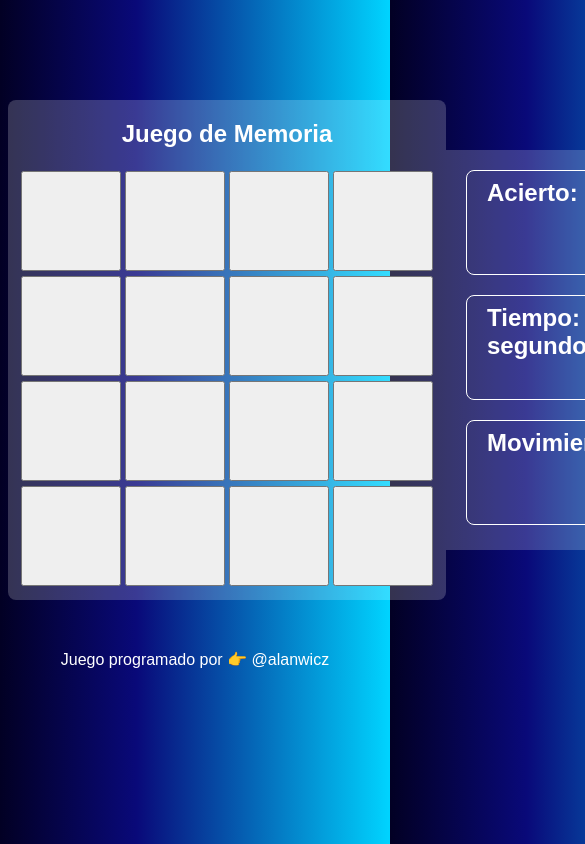
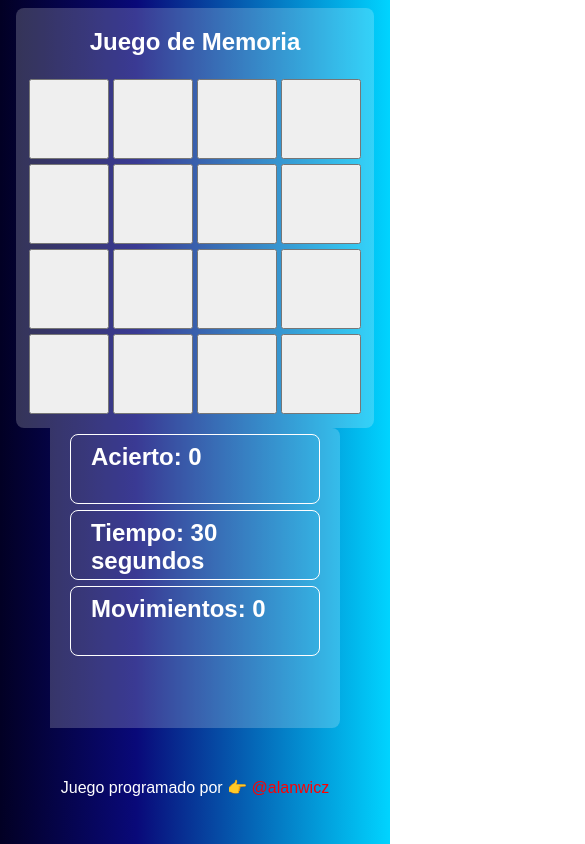
Before and after one commit to alanwicz/memoargentest, a plain HTML site: page index.html in a window 390 px wide. Shown: the top 844 px of the page, 585 px wide, since content can reach past the window. Drawn offline with Linux system fonts and the light colour scheme.

Commit message:
Ok responsive
Se ajusta responsive

```diff
--- a/style.css
+++ b/style.css
@@ -70,3 +70,58 @@ a{
 img{
     width:80%;
 }
+
+@media (max-width:768px){
+    a{
+        color:red;
+    }
+
+    main{
+        width:100%;
+        margin:0;
+        display: flex;
+        align-items: center;
+        flex-direction: column;}
+    button{
+        width:80px;
+        height: 80px;
+    }
+    .estadisticas{
+        border: 1px solid white;
+    height: 70px;
+    border-radius: 8px;
+    padding: 8px 20px;
+    box-sizing: border-box;
+    }
+
+    .section2{
+        height: 300px;
+    }
+
+    footer{
+        margin-top:50px;
+    }
+
+    #aciertos{
+
+    margin-top: 6px;
+    margin-bottom: 6px;
+
+    }
+
+    #tiempoRestante{
+
+    margin-top: 6px;
+    margin-bottom: 6px;
+
+    }
+
+    #movimientos{
+
+        margin-top: 6px;
+        margin-bottom: 6px;
+
+    }
+
+
+}
```
